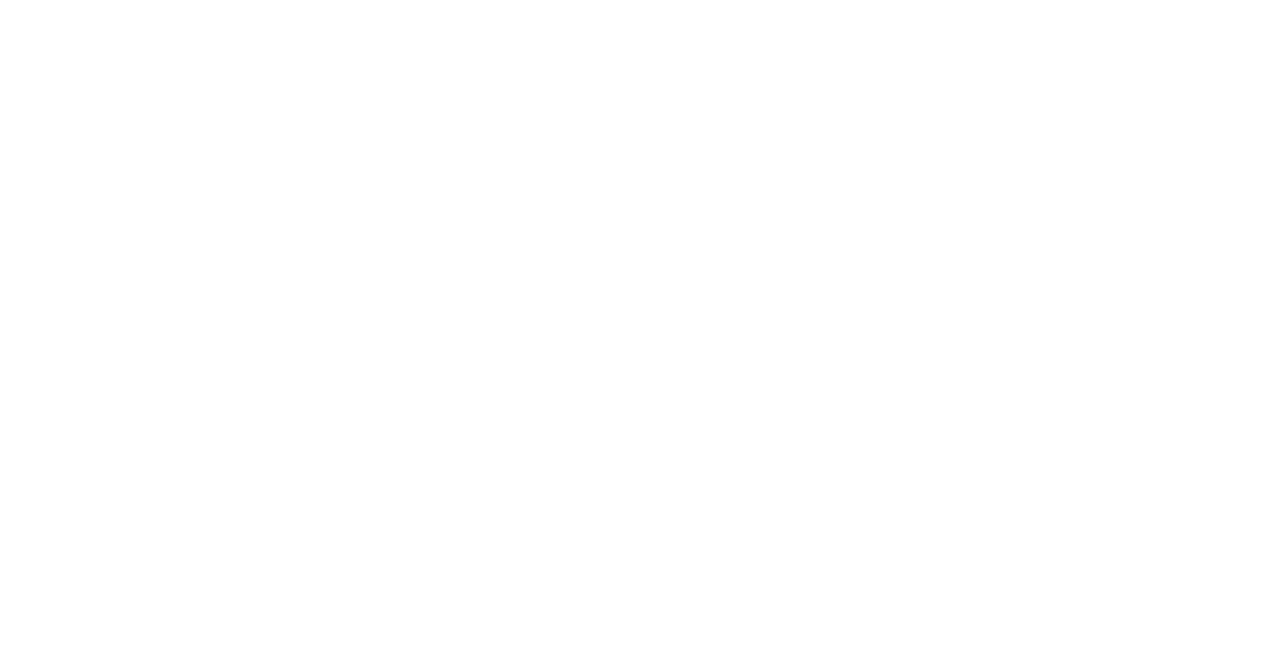
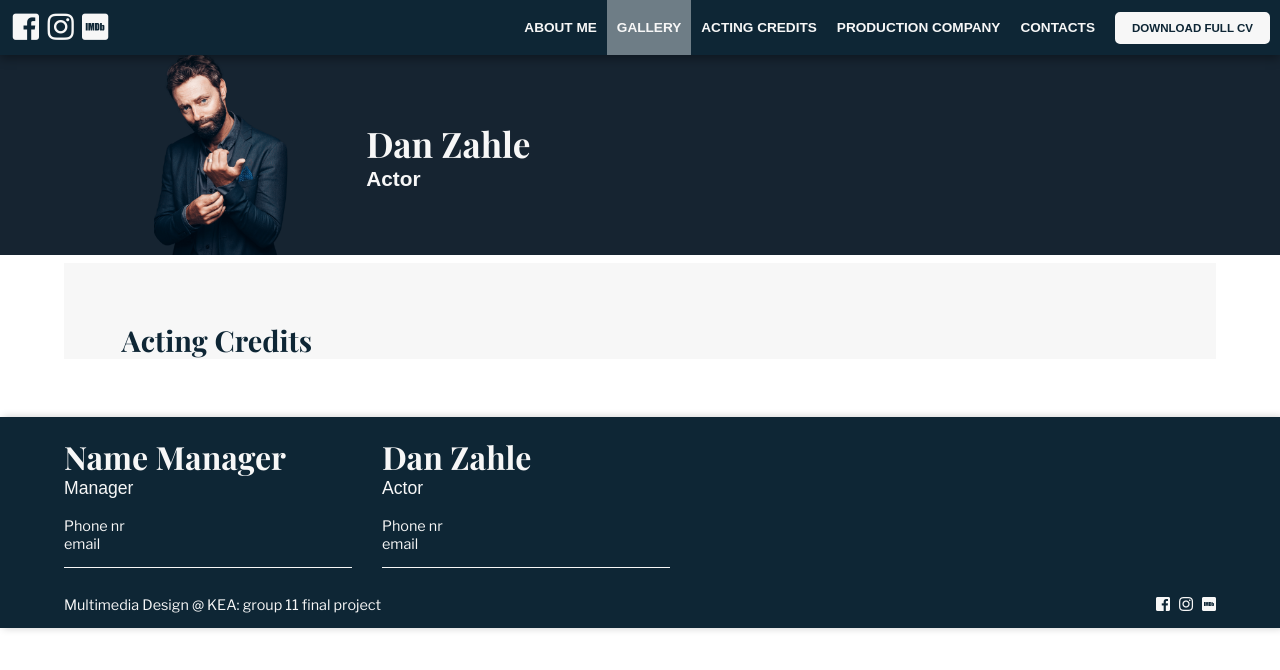
Before and after one commit to Gabriella-roze/actor-website, a plain HTML site: page gallery.html in a window 1280 px wide. Drawn offline with nearby package versions, Linux system fonts and the light colour scheme; no server answers; a web font is replaced by a local one.

Commit message:
Add Gallery: Menu, Mobile menu, Header, Footer, Title

```diff
--- a/contacts.html
+++ b/contacts.html
@@ -8,7 +8,6 @@
     <link rel="stylesheet" href="https://use.fontawesome.com/releases/v5.5.0/css/all.css" integrity="sha384-B4dIYHKNBt8Bc12p+WXckhzcICo0wtJAoU8YZTY5qE0Id1GSseTk6S+L3BlXeVIU" crossorigin="anonymous">
     <link href="https://fonts.googleapis.com/css?family=Fira+Sans+Condensed|Libre+Franklin:400,500|Playfair+Display:400,700" rel="stylesheet">
     <link rel="stylesheet" type="text/css" href="css/index.css">
-    <link rel="stylesheet" type="text/css" href="css/production-company.css">
     <link rel="stylesheet" type="text/css" href="css/media-queries.css">
     <title>About Actor Dan Zahle</title>
 </head>
--- a/css/index.css
+++ b/css/index.css
@@ -575,7 +575,6 @@ ul a {
 
   display: flex;
   flex-wrap: wrap;
-
 }
 .img-thumbnail {
   height: 100px;
@@ -609,6 +608,5 @@ ul a {
 .contacts__card {
   width: 300px;
 }
-section__contacts {
 
-}
+/* SECTION CREDITS */
--- a/gallery.html
+++ b/gallery.html
@@ -0,0 +1,102 @@
+<!DOCTYPE html>
+<html lang="en">
+<head>
+    <meta charset="UTF-8">
+    <meta name="viewport" content="width=device-width, initial-scale=1.0">
+    <meta name="robots" content="noindex">
+    <meta name="AdsBot-Google" content="noindex" />
+    <link rel="stylesheet" href="https://use.fontawesome.com/releases/v5.5.0/css/all.css" integrity="sha384-B4dIYHKNBt8Bc12p+WXckhzcICo0wtJAoU8YZTY5qE0Id1GSseTk6S+L3BlXeVIU" crossorigin="anonymous">
+    <link href="https://fonts.googleapis.com/css?family=Fira+Sans+Condensed|Libre+Franklin:400,500|Playfair+Display:400,700" rel="stylesheet">
+    <link rel="stylesheet" type="text/css" href="css/index.css">
+    <link rel="stylesheet" type="text/css" href="css/media-queries.css">
+    <title>About Actor Dan Zahle</title>
+</head>
+<body class="absolute">
+
+<!-- NAVIGATION MENU BAR-->
+<nav>
+    <section class="menu__some">
+        <a href="https://www.facebook.com/dan.zahle" target="_blank"><i class="fab fa-facebook-square"></i></a>
+        <a href="https://www.instagram.com/dan_zahle/" target="_blank"><i class="fab fa-instagram"></i></a>
+        <a href="https://www.imdb.com/name/nm0951969/?ref_=nv_sr_1" target="_blank"><i class="fab fa-imdb"></i></a>
+    </section>
+    <section class="menu__links">
+        <a href="index.html">ABOUT ME</a>
+        <a class="current-page" href="gallery.html">GALLERY</a>
+        <a href="acting-credits.html">ACTING CREDITS</a>
+        <a href="production-company.html">PRODUCTION COMPANY</a>
+        <a href="contacts.html">CONTACTS</a>
+        <button class="btnCv btn--light">DOWNLOAD FULL CV</button>
+    </section>
+</nav>
+
+<!-- MOBILE NAVIGATION -->
+<div id="menuToggle">
+    <input type="checkbox" />
+    <span></span>
+    <span></span>
+    <span></span>
+    <ul id="menu">
+        <h1>Dan Zahle</h1>
+        <h2>Actor</h2>
+        <section class="menu__some">
+            <a href="https://www.facebook.com/dan.zahle" target="_blank"><i class="fab fa-facebook-square"></i></a>
+            <a href="https://www.instagram.com/dan_zahle/" target="_blank"><i class="fab fa-instagram"></i></a>
+            <a href="https://www.imdb.com/name/nm0951969/?ref_=nv_sr_1" target="_blank"><i class="fab fa-imdb"></i></a>
+        </section>
+        <a href="index.html">ABOUT ME</a>
+        <a class="current-page" href="gallery.html">GALLERY</a>
+        <a href="acting-credits.html">ACTING CREDITS</a>
+        <a href="production-company.html">PRODUCTION COMPANY</a>
+        <a href="contacts.html">CONTACTS</a>
+        <button class="btnCv btn--light">DOWNLOAD FULL CV</button>
+    </ul>
+</div>
+
+<!-- HEADER -->
+<section class="section__header">
+    <img class="header__img" src="images/hero-img_actor-dan-zahle-v2.png" alt="Actor Dan Zahle">
+    <div class="header__text">
+        <h1>Dan Zahle</h1>
+        <h2>Actor</h2>
+    </div>
+</section>
+
+<!-- SECTION CONTACTS-->
+<section class="section__credits section__about-company">
+    <h1>Acting Credits</h1>
+    <div class="accordion__container">
+
+    </div>
+</section>
+
+<!-- FOOTER -->
+<footer>
+    <section class="contacts">
+        <div id="manager">
+            <h2 class="contacts__name">Name Manager</h2>
+            <h3 class="contacts__title">Manager</h3>
+            <p class="contacts__phone">Phone nr</p>
+            <p class="contacts__email">email</p>
+        </div>
+        <div id="actor">
+            <h2 class="contacts__name">Dan Zahle</h2>
+            <h3 class="contacts__title">Actor</h3>
+            <p class="contacts__phone">Phone nr</p>
+            <p class="contacts__email">email</p>
+        </div>
+    </section>
+    <section class="footer__some">
+        <p>Multimedia Design @ KEA: group 11 final project</p>
+        <div>
+            <a href="https://www.facebook.com/dan.zahle" target="_blank"><i class="fab fa-facebook-square"></i></a>
+            <a href="https://www.instagram.com/dan_zahle/" target="_blank"><i class="fab fa-instagram"></i></a>
+            <a href="https://www.imdb.com/name/nm0951969/?ref_=nv_sr_1" target="_blank"><i class="fab fa-imdb"></i></a>
+        </div>
+    </section>
+</footer>
+
+<script src="js/global.js"></script>
+<script src="js/gallery.js"></script>
+</body>
+</html>
```
Also changed, not shown: production-company.html (+0 -1 lines), css/production-company.css (deleted), js/gallery.js (added).
